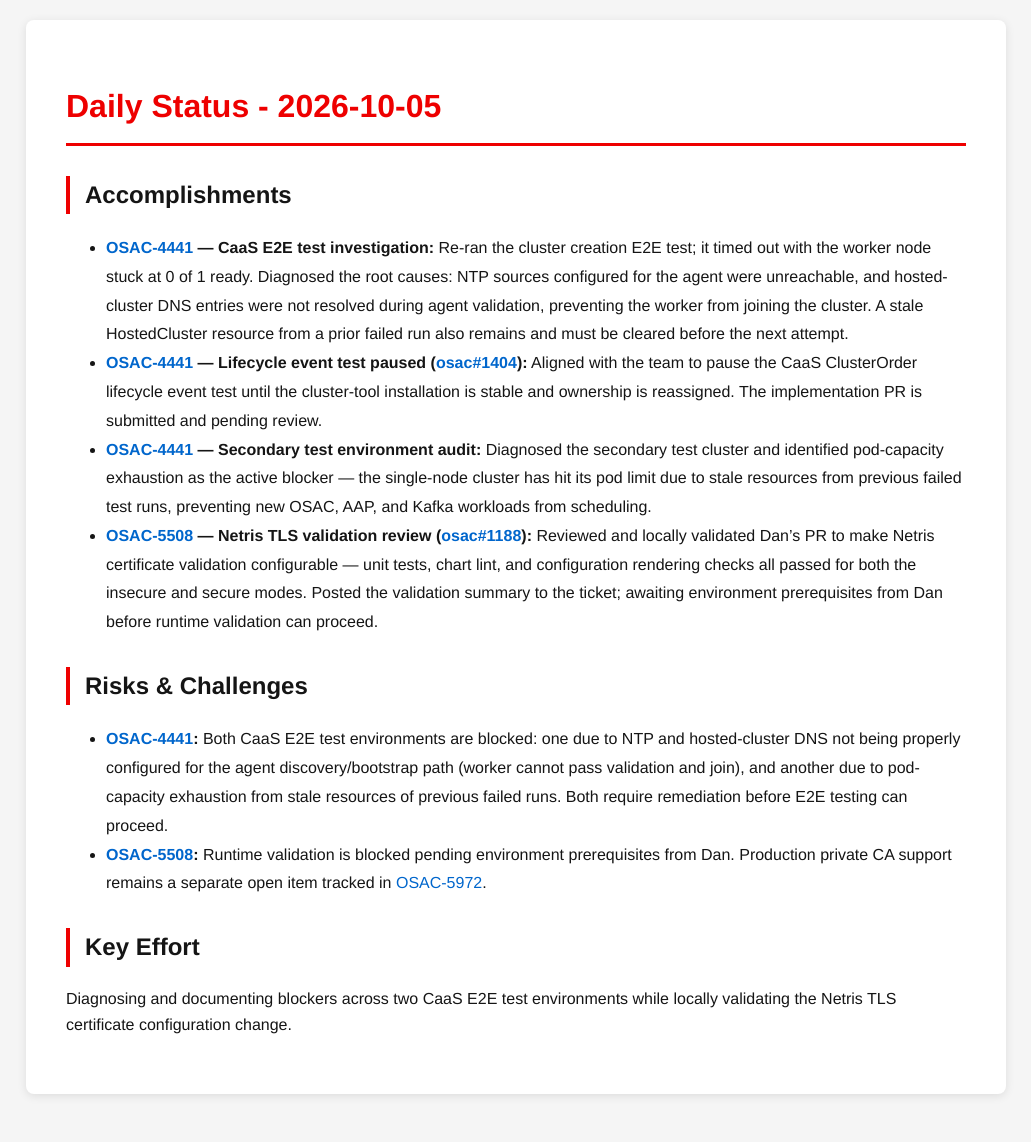
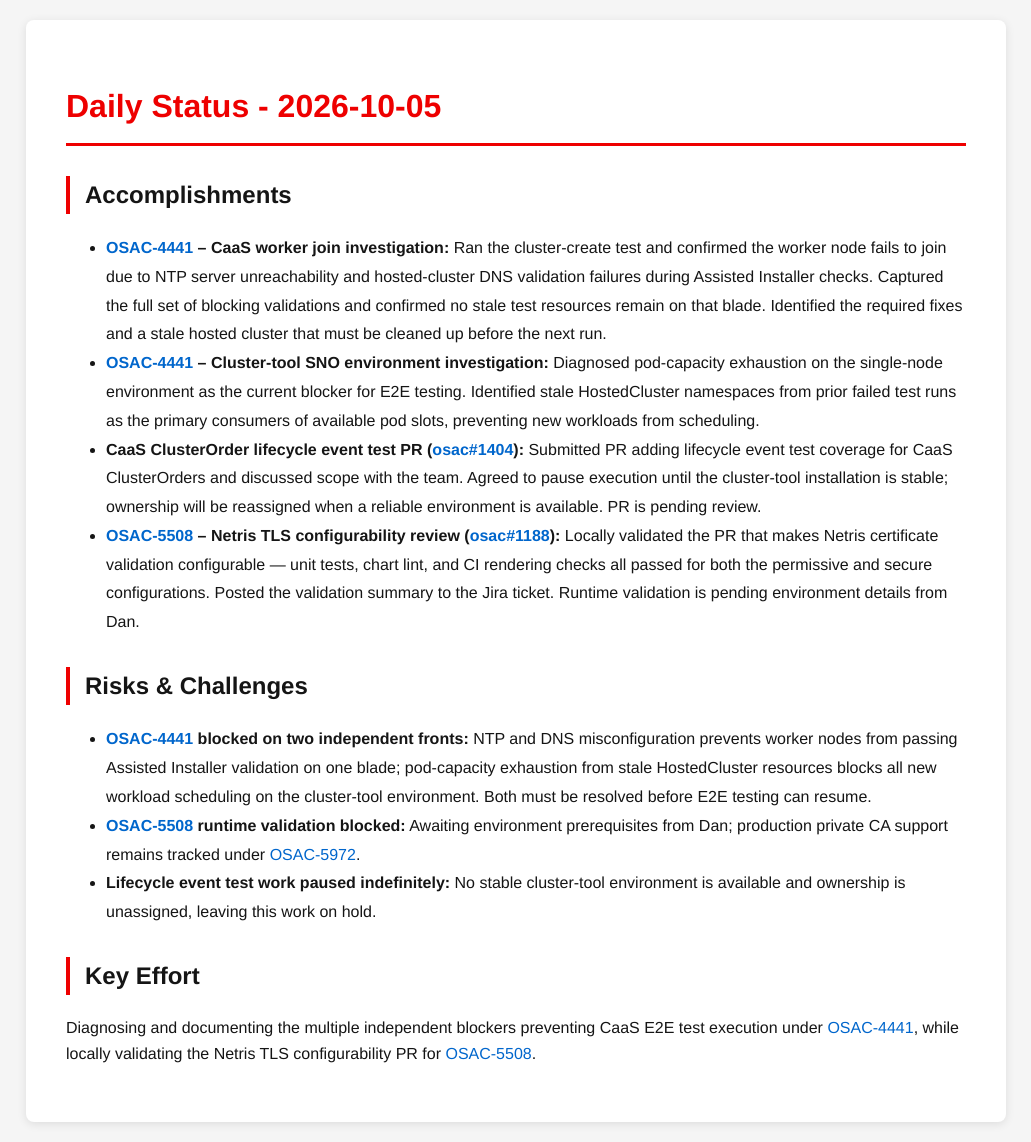
Before and after one commit to tzvatot/daily-status, a Jekyll site: the page built from 2026-10-05.md, in a window 1280 px wide. Shown: the whole page, without its empty margins (124-1155 px from the left). Built offline with Jekyll 4.4.1, drawn with Linux system fonts in a browser that asks for light colours; before the commit the page ends 1114 px from its top, so only the background shows below that.

Commit message:
Daily status update - 2026-10-05

```diff
--- a/2026-10-05.md
+++ b/2026-10-05.md
@@ -7,14 +7,18 @@
 # Daily Status - 2026-10-05
 
 ## Accomplishments
-- **[OSAC-4441](https://redhat.atlassian.net/browse/OSAC-4441) — CaaS E2E test investigation:** Re-ran the cluster creation E2E test; it timed out with the worker node stuck at 0 of 1 ready. Diagnosed the root causes: NTP sources configured for the agent were unreachable, and hosted-cluster DNS entries were not resolved during agent validation, preventing the worker from joining the cluster. A stale HostedCluster resource from a prior failed run also remains and must be cleared before the next attempt.
-- **[OSAC-4441](https://redhat.atlassian.net/browse/OSAC-4441) — Lifecycle event test paused ([osac#1404](https://github.com/osac-project/osac/pull/1404)):** Aligned with the team to pause the CaaS ClusterOrder lifecycle event test until the cluster-tool installation is stable and ownership is reassigned. The implementation PR is submitted and pending review.
-- **[OSAC-4441](https://redhat.atlassian.net/browse/OSAC-4441) — Secondary test environment audit:** Diagnosed the secondary test cluster and identified pod-capacity exhaustion as the active blocker — the single-node cluster has hit its pod limit due to stale resources from previous failed test runs, preventing new OSAC, AAP, and Kafka workloads from scheduling.
-- **[OSAC-5508](https://redhat.atlassian.net/browse/OSAC-5508) — Netris TLS validation review ([osac#1188](https://github.com/osac-project/osac/pull/1188)):** Reviewed and locally validated Dan's PR to make Netris certificate validation configurable — unit tests, chart lint, and configuration rendering checks all passed for both the insecure and secure modes. Posted the validation summary to the ticket; awaiting environment prerequisites from Dan before runtime validation can proceed.
+
+- **[OSAC-4441](https://redhat.atlassian.net/browse/OSAC-4441) – CaaS worker join investigation:** Ran the cluster-create test and confirmed the worker node fails to join due to NTP server unreachability and hosted-cluster DNS validation failures during Assisted Installer checks. Captured the full set of blocking validations and confirmed no stale test resources remain on that blade. Identified the required fixes and a stale hosted cluster that must be cleaned up before the next run.
+- **[OSAC-4441](https://redhat.atlassian.net/browse/OSAC-4441) – Cluster-tool SNO environment investigation:** Diagnosed pod-capacity exhaustion on the single-node environment as the current blocker for E2E testing. Identified stale HostedCluster namespaces from prior failed test runs as the primary consumers of available pod slots, preventing new workloads from scheduling.
+- **CaaS ClusterOrder lifecycle event test PR ([osac#1404](https://github.com/osac-project/osac/pull/1404)):** Submitted PR adding lifecycle event test coverage for CaaS ClusterOrders and discussed scope with the team. Agreed to pause execution until the cluster-tool installation is stable; ownership will be reassigned when a reliable environment is available. PR is pending review.
+- **[OSAC-5508](https://redhat.atlassian.net/browse/OSAC-5508) – Netris TLS configurability review ([osac#1188](https://github.com/osac-project/osac/pull/1188)):** Locally validated the PR that makes Netris certificate validation configurable — unit tests, chart lint, and CI rendering checks all passed for both the permissive and secure configurations. Posted the validation summary to the Jira ticket. Runtime validation is pending environment details from Dan.
 
 ## Risks & Challenges
-- **[OSAC-4441](https://redhat.atlassian.net/browse/OSAC-4441):** Both CaaS E2E test environments are blocked: one due to NTP and hosted-cluster DNS not being properly configured for the agent discovery/bootstrap path (worker cannot pass validation and join), and another due to pod-capacity exhaustion from stale resources of previous failed runs. Both require remediation before E2E testing can proceed.
-- **[OSAC-5508](https://redhat.atlassian.net/browse/OSAC-5508):** Runtime validation is blocked pending environment prerequisites from Dan. Production private CA support remains a separate open item tracked in [OSAC-5972](https://redhat.atlassian.net/browse/OSAC-5972).
+
+- **[OSAC-4441](https://redhat.atlassian.net/browse/OSAC-4441) blocked on two independent fronts:** NTP and DNS misconfiguration prevents worker nodes from passing Assisted Installer validation on one blade; pod-capacity exhaustion from stale HostedCluster resources blocks all new workload scheduling on the cluster-tool environment. Both must be resolved before E2E testing can resume.
+- **[OSAC-5508](https://redhat.atlassian.net/browse/OSAC-5508) runtime validation blocked:** Awaiting environment prerequisites from Dan; production private CA support remains tracked under [OSAC-5972](https://redhat.atlassian.net/browse/OSAC-5972).
+- **Lifecycle event test work paused indefinitely:** No stable cluster-tool environment is available and ownership is unassigned, leaving this work on hold.
 
 ## Key Effort
-Diagnosing and documenting blockers across two CaaS E2E test environments while locally validating the Netris TLS certificate configuration change.
+
+Diagnosing and documenting the multiple independent blockers preventing CaaS E2E test execution under [OSAC-4441](https://redhat.atlassian.net/browse/OSAC-4441), while locally validating the Netris TLS configurability PR for [OSAC-5508](https://redhat.atlassian.net/browse/OSAC-5508).
```
